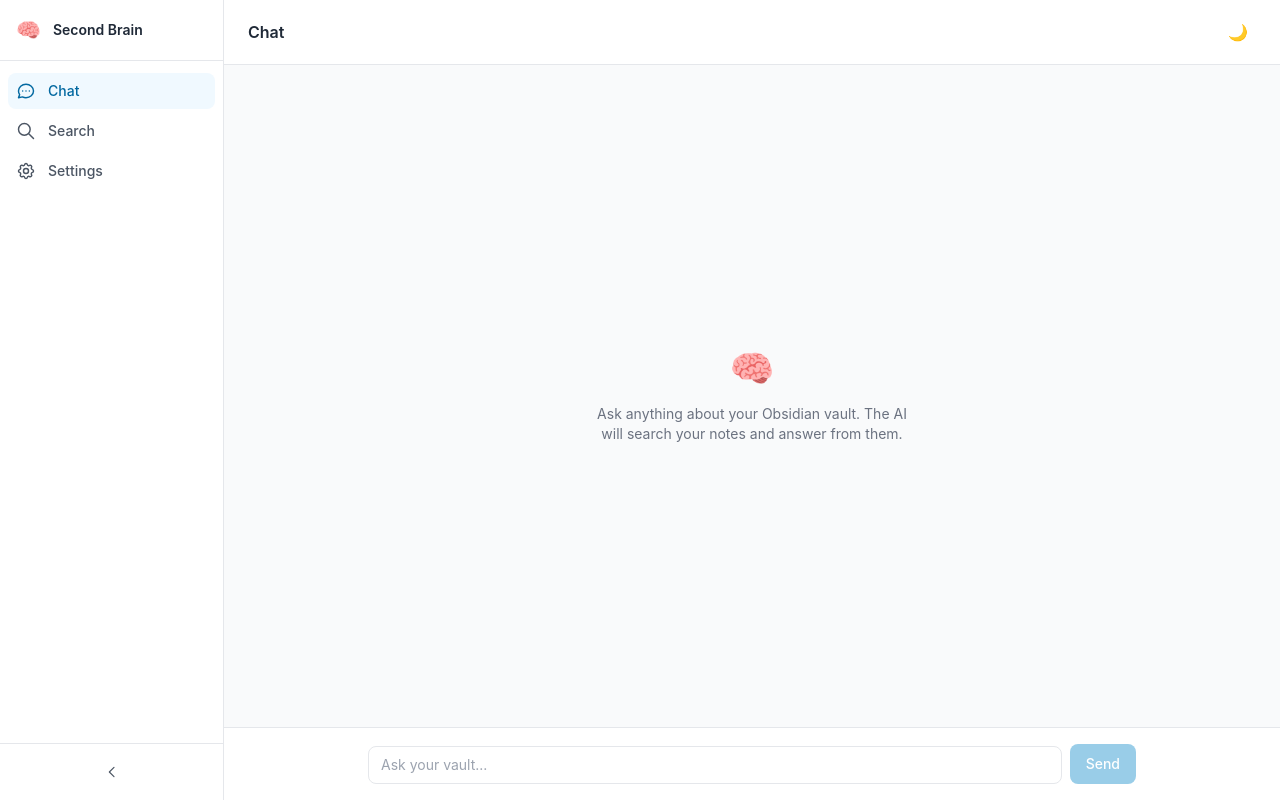
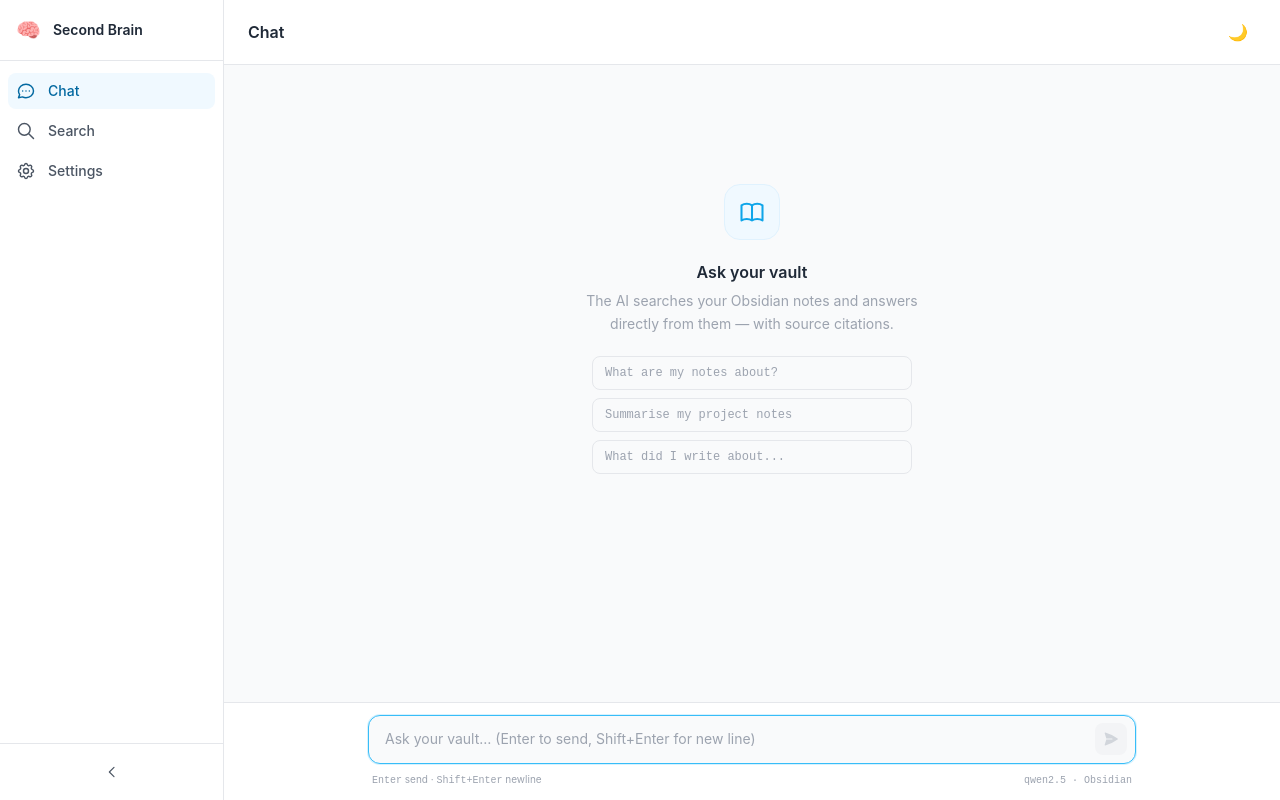
Before and after one commit to moheddine-belhaj/MySecondBrain, a Nuxt app in the folder frontend/: page / in a window 1280 px wide. Built offline with nearby package versions, Linux system fonts and the light colour scheme.

Commit message:
update services

```diff
--- a/frontend/pages/index.vue
+++ b/frontend/pages/index.vue
@@ -7,26 +7,28 @@ definePageMeta({ layout: "default" });
 
 const config = useRuntimeConfig();
 const chat = useChatStore();
-const { messages, isLoading, error, sessionId } = storeToRefs(chat);
-const { start: startStream, isStreaming } = useStream();
+const { messages, sessionId } = storeToRefs(chat);
+const { start: startStream, stop: stopStream, isStreaming } = useStream();
 
-const input = ref("");
-const inputEl = ref<HTMLTextAreaElement | null>(null);
+const streamError = ref<string | null>(null);
+const isBusy = computed(() => isStreaming.value);
 
-async function send() {
-  const text = input.value.trim();
-  if (!text || isLoading.value || isStreaming.value) return;
-  input.value = "";
+async function handleSend(text: string) {
+  if (isBusy.value) return;
+  streamError.value = null;
 
   chat.addUserMessage(text);
   const placeholder = chat.addAssistantPlaceholder();
 
+  // Build history excluding the streaming placeholder
+  const history = messages.value
+    .filter((m) => !m.isStreaming)
+    .map(({ role, content }) => ({ role, content }));
+
   await startStream({
     url: `${config.public.apiBase}/chat/rag/stream`,
     body: {
-      messages: messages.value
-        .filter((m) => m.id !== placeholder.id && !m.isStreaming)
-        .map(({ role, content }) => ({ role, content })),
+      messages: history,
       session_id: sessionId.value ?? null,
     },
     onEvent(event) {
@@ -37,125 +39,92 @@ async function send() {
         chat.finaliseAssistant(placeholder.id, event.sources, event.session_id);
       }
       if (event.type === "error") {
-        chat.finaliseAssistant(placeholder.id, [], null);
+        const msg = event.error || "The assistant encountered an error.";
+        chat.setError(placeholder.id, msg);
+        streamError.value = msg;
       }
+    },
+    onError(err) {
+      const msg = err.includes("400")
+        ? "Request rejected — your message may contain disallowed content."
+        : err.includes("429")
+          ? "Too many requests — please wait a moment."
+          : `Connection error: ${err}`;
+      chat.setError(placeholder.id, msg);
+      streamError.value = msg;
     },
   });
 }
 
-function onKeydown(e: KeyboardEvent) {
-  if (e.key === "Enter" && !e.shiftKey) {
-    e.preventDefault();
-    send();
-  }
+function handleClear() {
+  stopStream();
+  chat.clearSession();
+  streamError.value = null;
 }
-
-const messagesEl = ref<HTMLElement | null>(null);
-watch(messages, async () => {
-  await nextTick();
-  if (messagesEl.value) {
-    messagesEl.value.scrollTop = messagesEl.value.scrollHeight;
-  }
-}, { deep: true });
 </script>
 
 <template>
   <div class="flex flex-col h-full">
+    <!-- Messages area -->
+    <ChatMessages :messages="messages" />
 
-    <!-- Message list -->
-    <div ref="messagesEl" class="flex-1 overflow-y-auto px-6 py-4 space-y-4">
-      <!-- Empty state -->
-      <div v-if="!messages.length" class="flex flex-col items-center justify-center h-full gap-4 text-center">
-        <span class="text-4xl">🧠</span>
-        <p class="text-gray-500 dark:text-gray-400 text-sm max-w-xs">
-          Ask anything about your Obsidian vault. The AI will search your notes and answer from them.
-        </p>
-      </div>
-
-      <!-- Messages -->
+    <!-- Inline stream error banner (fades out after user sends next message) -->
+    <Transition name="slide-up">
       <div
-        v-for="msg in messages"
-        :key="msg.id"
-        :class="[
-          'flex gap-3 max-w-3xl',
-          msg.role === 'user' ? 'ml-auto flex-row-reverse' : '',
-        ]"
+        v-if="streamError"
+        class="px-4 py-2 bg-red-50 dark:bg-red-950/40 border-t border-red-200 dark:border-red-800"
       >
-        <!-- Avatar -->
-        <div
-          :class="[
-            'w-7 h-7 rounded-full flex items-center justify-center text-xs shrink-0 mt-0.5',
-            msg.role === 'user'
-              ? 'bg-brand-600 text-white'
-              : 'bg-gray-200 dark:bg-gray-700 text-gray-700 dark:text-gray-300',
-          ]"
-        >
-          {{ msg.role === 'user' ? 'U' : '🧠' }}
-        </div>
-
-        <!-- Bubble -->
-        <div
-          :class="[
-            'px-4 py-3 rounded-2xl text-sm leading-relaxed max-w-[75%]',
-            msg.role === 'user'
-              ? 'bg-brand-600 text-white rounded-tr-sm'
-              : 'bg-white dark:bg-gray-900 border border-gray-200 dark:border-gray-800 text-gray-800 dark:text-gray-200 rounded-tl-sm',
-          ]"
-        >
-          <span v-if="msg.isStreaming && !msg.content" class="inline-flex gap-1">
-            <span class="w-1.5 h-1.5 rounded-full bg-current animate-bounce [animation-delay:0ms]" />
-            <span class="w-1.5 h-1.5 rounded-full bg-current animate-bounce [animation-delay:150ms]" />
-            <span class="w-1.5 h-1.5 rounded-full bg-current animate-bounce [animation-delay:300ms]" />
-          </span>
-          <span v-else class="whitespace-pre-wrap">{{ msg.content }}</span>
-
-          <!-- Sources -->
-          <div v-if="msg.sources?.length" class="mt-2 pt-2 border-t border-gray-200 dark:border-gray-700 space-y-1">
-            <p class="text-xs text-gray-400 dark:text-gray-500 font-medium">Sources</p>
-            <div
-              v-for="src in msg.sources"
-              :key="src.note_path"
-              class="text-xs text-gray-500 dark:text-gray-400 truncate"
-            >
-              📄 {{ src.note_title }}
-            </div>
+        <div class="max-w-3xl mx-auto flex items-center justify-between gap-3">
+          <div class="flex items-center gap-2 text-xs text-red-600 dark:text-red-400">
+            <AppIcon name="alert" class="w-3.5 h-3.5 shrink-0" />
+            {{ streamError }}
           </div>
+          <button
+            class="text-xs text-red-400 dark:text-red-600 hover:text-red-600 dark:hover:text-red-400 transition-colors shrink-0"
+            @click="streamError = null"
+          >
+            Dismiss
+          </button>
         </div>
       </div>
+    </Transition>
+
+    <!-- Toolbar: stop streaming / clear session -->
+    <div
+      v-if="messages.length"
+      class="flex items-center justify-center gap-3 py-1.5 bg-white/80 dark:bg-gray-950/80"
+    >
+      <button
+        v-if="isStreaming"
+        class="btn-ghost text-xs px-3 py-1 h-auto border border-gray-200 dark:border-gray-700"
+        @click="stopStream"
+      >
+        <AppIcon name="x" class="w-3 h-3" />
+        Stop
+      </button>
+      <button
+        v-else
+        class="btn-ghost text-xs px-3 py-1 h-auto text-gray-400 dark:text-gray-600 hover:text-gray-600"
+        @click="handleClear"
+      >
+        <AppIcon name="trash" class="w-3 h-3" />
+        Clear chat
+      </button>
     </div>
 
-    <!-- Error -->
-    <p v-if="error" class="px-6 py-1 text-xs text-red-500 dark:text-red-400">{{ error }}</p>
-
     <!-- Input -->
-    <div class="px-6 py-4 border-t border-gray-200 dark:border-gray-800 bg-white dark:bg-gray-900">
-      <div class="flex gap-2 items-end max-w-3xl mx-auto">
-        <textarea
-          ref="inputEl"
-          v-model="input"
-          rows="1"
-          class="input flex-1 resize-none max-h-40 overflow-y-auto"
-          placeholder="Ask your vault..."
-          :disabled="isLoading || isStreaming"
-          @keydown="onKeydown"
-        />
-        <button
-          class="btn-primary h-10 shrink-0"
-          :disabled="!input.trim() || isLoading || isStreaming"
-          @click="send"
-        >
-          Send
-        </button>
-        <button
-          v-if="messages.length"
-          class="btn-ghost h-10 shrink-0"
-          title="Clear conversation"
-          @click="chat.clearSession"
-        >
-          <AppIcon name="x" class="w-4 h-4" />
-        </button>
-      </div>
-    </div>
-
+    <ChatInput :disabled="isBusy" @send="handleSend" />
   </div>
 </template>
+
+<style scoped>
+.slide-up-enter-active,
+.slide-up-leave-active {
+  transition: all 0.2s ease;
+}
+.slide-up-enter-from,
+.slide-up-leave-to {
+  opacity: 0;
+  transform: translateY(4px);
+}
+</style>
```
